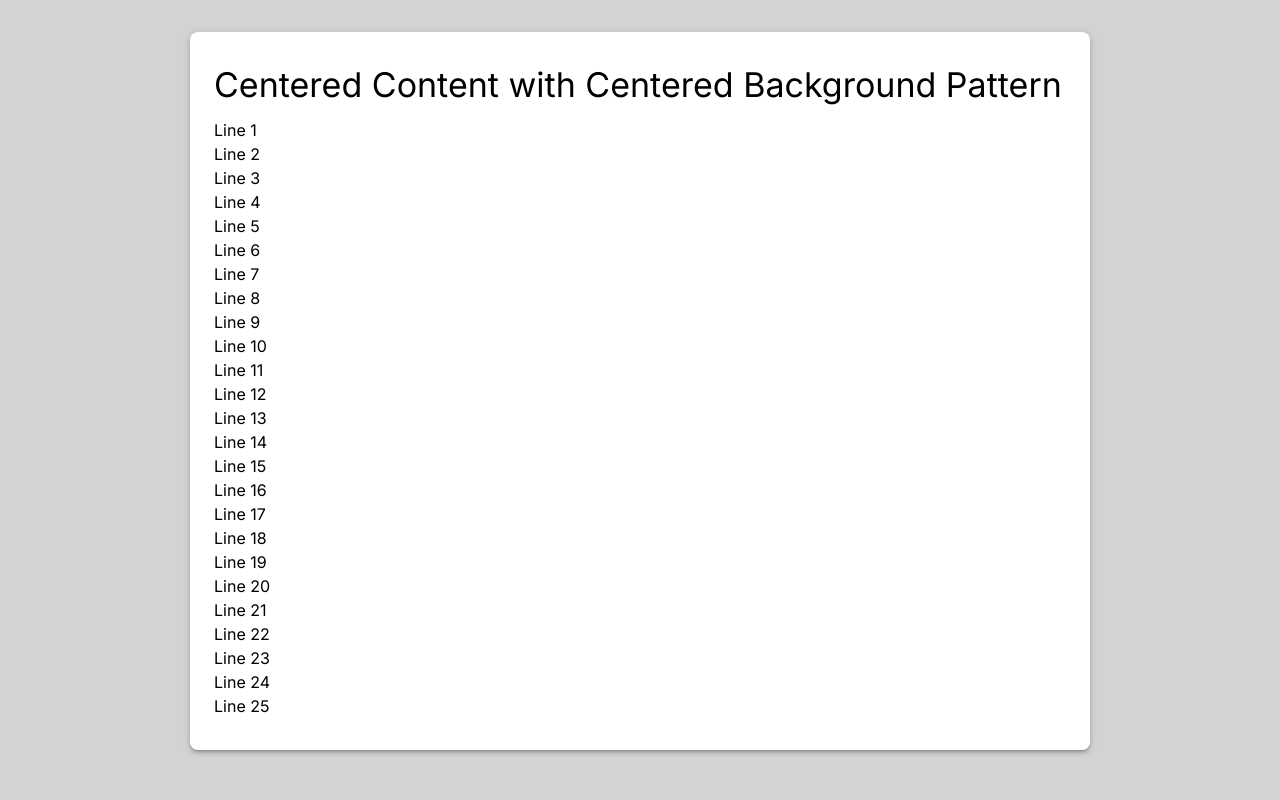
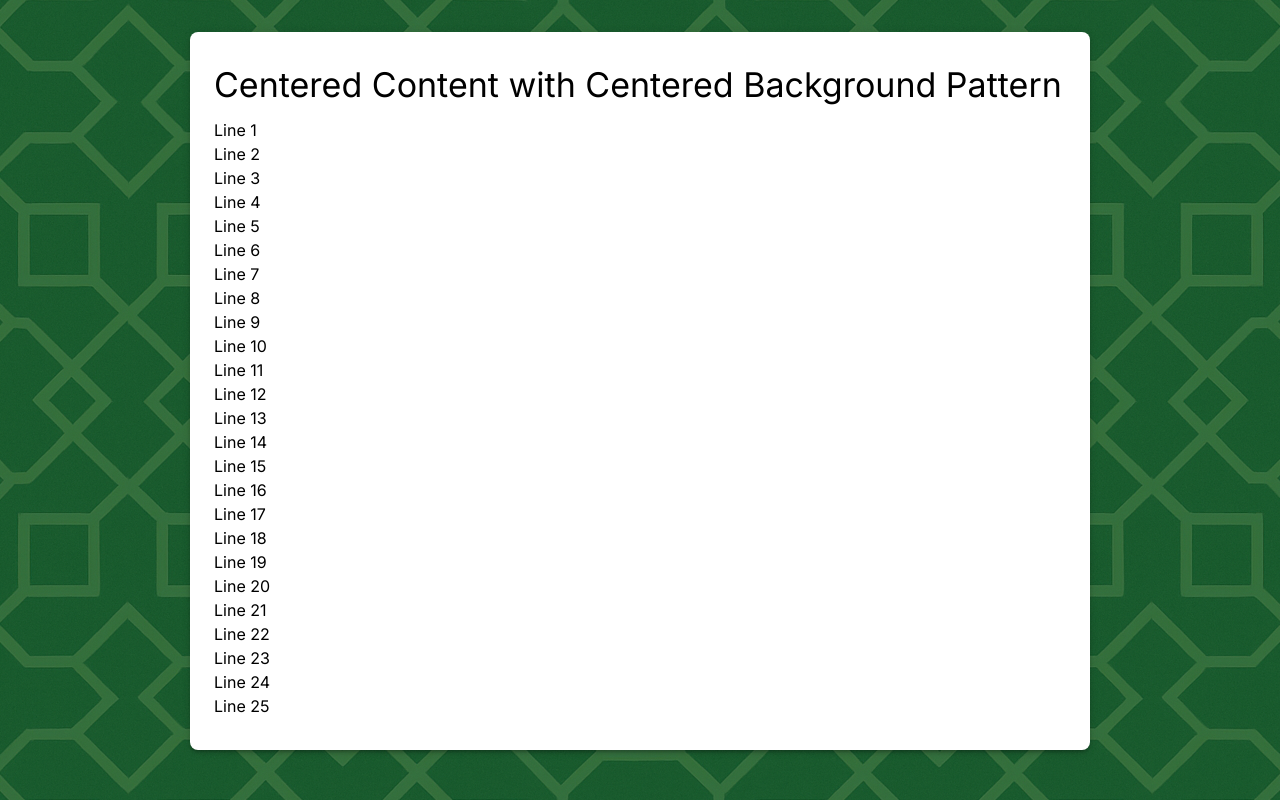
Before and after one commit to ocadotechnology-university/Robimy-dobro---aukcje, a React (Create React App) app in the folder frontend/: page / in a window 1280 px wide. Built offline with nearby package versions, Linux system fonts and the light colour scheme.

Commit message:
Reset index.css

```diff
--- a/frontend/src/index.css
+++ b/frontend/src/index.css
@@ -1,4 +1,10 @@
-html, body {
+html, body, #root {
+  margin: 0;
+  padding: 0;
+  height: 100%;
+}
+
+/*html, body {
   margin: 0;
   padding: 0;
   height: 100vh;
@@ -21,4 +27,4 @@ code {
 
 button {
   font-family: 'Inter', sans-serif;
-}
+}*/
```
